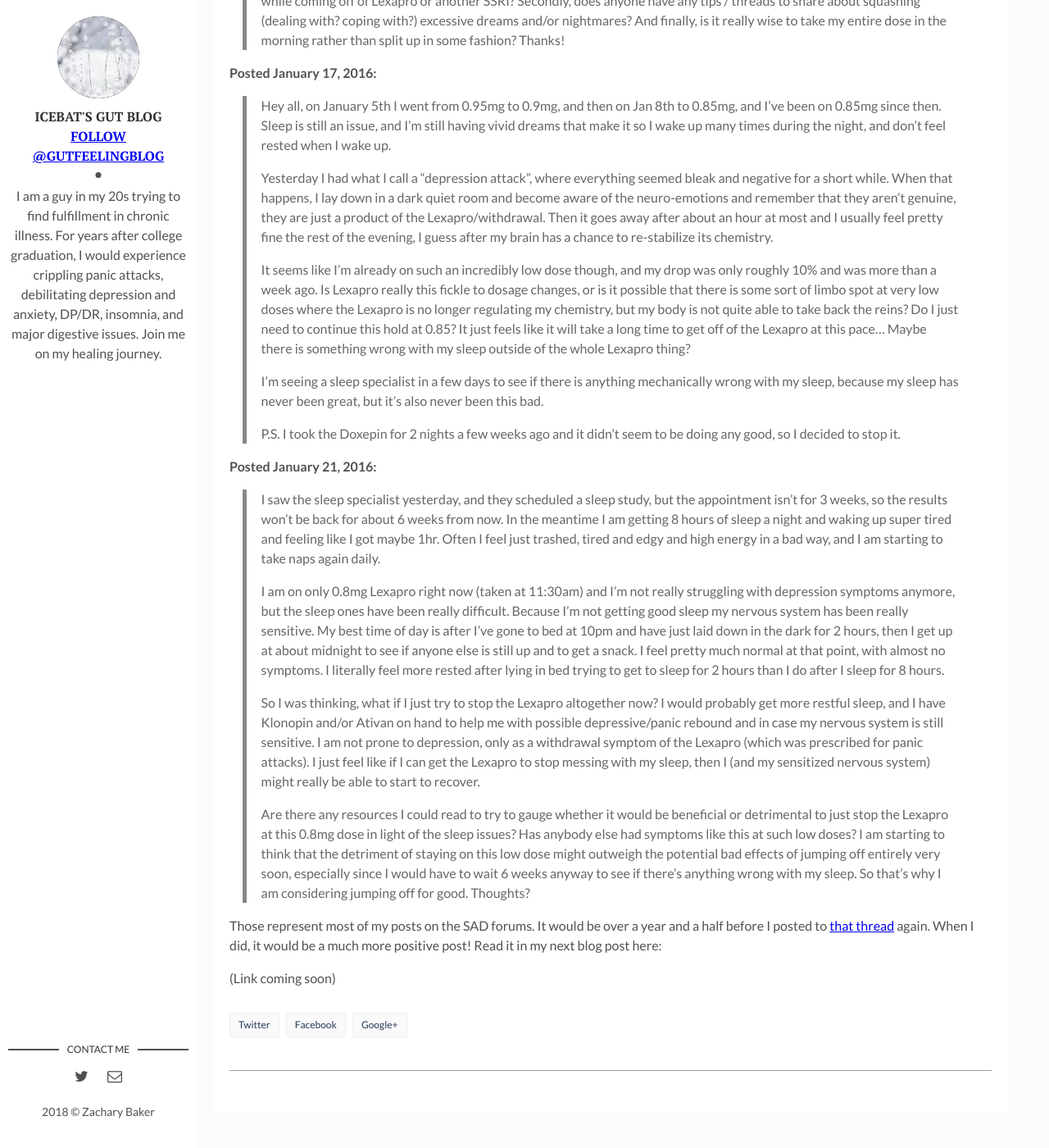
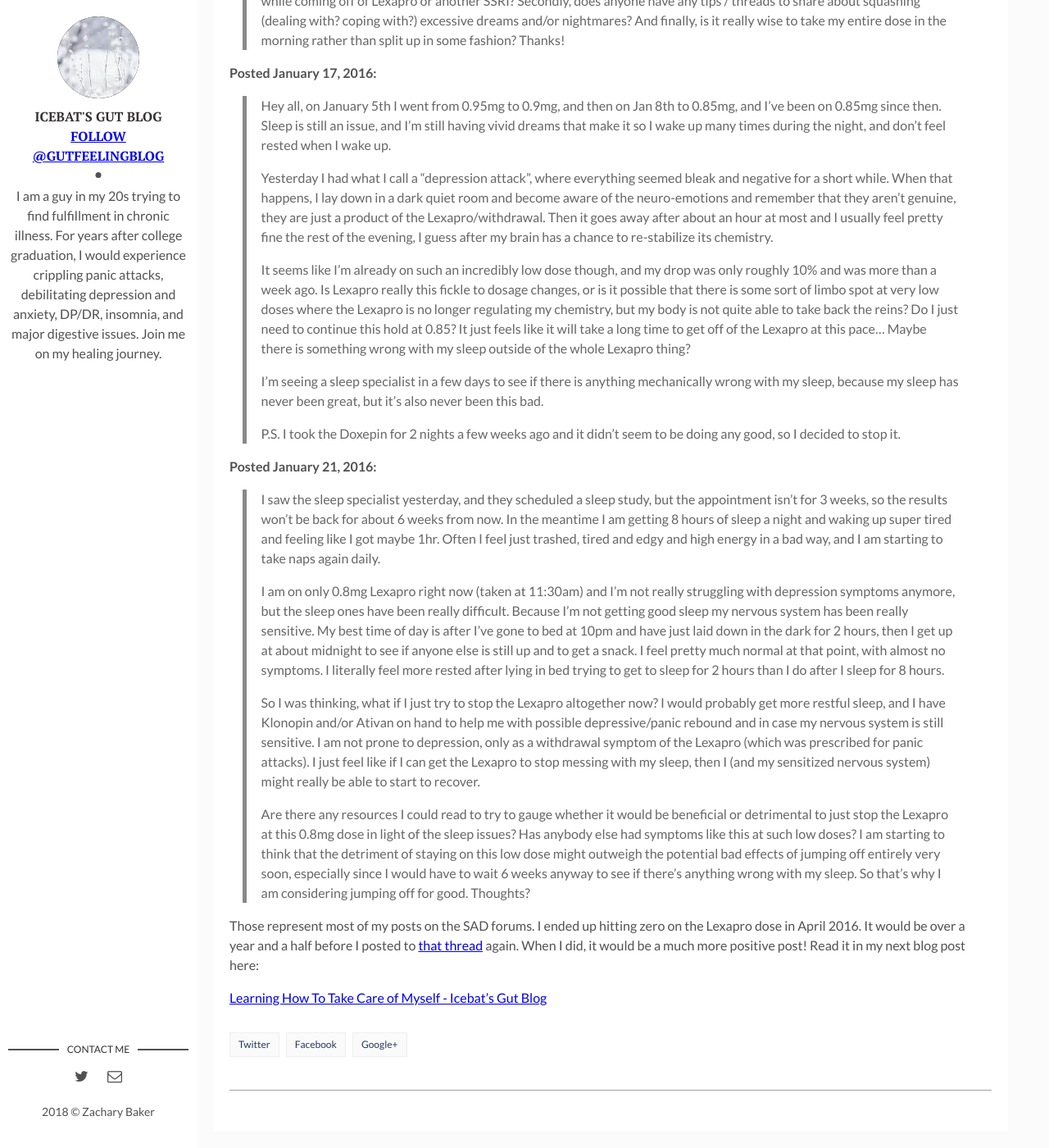
Before and after one commit to gutblog/gutblog.github.io, a Jekyll site: the page built from _posts/2015-11-14-full-panic-lexapro-living.markdown, in a window 1280 px wide and 1400 px high, scrolled down 5258 px. Shown: the whole window at 82% size. Built offline with Jekyll 4.4.1, drawn with Linux system fonts in a browser that asks for light colours; comment, search, counter and statistics services are not loaded; before the commit the page ends 6634 px from its top, so only the background shows below that.

Commit message:
Small additions and formatting fixes

```diff
--- a/_layouts/main.html
+++ b/_layouts/main.html
@@ -8,7 +8,7 @@
       <div class="cover-author-image">
         <a href="{{site.baseurl}}/"><img src="{{site.baseurl}}/assets/img/{% if site.author-img %}{{site.author-img}}{% endif %}" alt="{{site.author}}"></a>
       </div>
-      <div class="author-name">{{site.displaytitle}}
+      <div class="author-name"><a class="site-title-link" href="{{site.baseurl}}/">{{site.displaytitle}}</a>
       <br>
         <a href="https://twitter.com/gutfeelingblog?ref_src=twsrc%5Etfw" class="twitter-follow-button" data-dnt="true" data-show-count="false">Follow @gutfeelingblog</a><script async src="https://platform.twitter.com/widgets.js" charset="utf-8"></script>
       </div>
--- a/_posts/2015-11-14-full-panic-lexapro-living.markdown
+++ b/_posts/2015-11-14-full-panic-lexapro-living.markdown
@@ -65,7 +65,6 @@
 **Posted November 19, 2015:**
 
 > Hi Everyone,
-
 >
 > I haven’t been improving as fast as I expected over the last few days. I’m still getting very interrupted sleep with vivid and sometimes unpleasant dreams, and feeling anxious and depressed in the morning and at night, despite taking 0.5mg ativan at 4pm daily (which maybe helps 50% for a few hours, during my worst time of the day). I’m tired all the time and my appetite is shot - every day my stomach feels bad after I eat anything. It’s been difficult to get enough food in me every day, but I’ve been counting calories and trying to eat all day to get up to at least 2000. I’ve been making sure to drink enough water, and I am walking at least 2 miles every day (sometimes 3 or 4). Often when the evening comes I barely have the mental composure to watch videos on the internet - if I’m lucky I’ll be able to play some mellow video games sometime in the late morning or late evening. I’m getting mood swings between feeling mostly normal and feeling panicky along with terrible gnawing anxiety and depression.
 >
@@ -78,7 +77,7 @@
 **Posted December 30, 2015:**
 
 > Update!
-
+>
 > The transition from the pills to the liquid lexapro was difficult (this leads me to believe that it is absorbed differently) but I feel like I’m slowly starting to improve. I am benzo-free again (the withdrawal was unpleasant but only lasted a couple of days, and was a piece of cake compared to Lexapro). I’m able to play video games with friends again some nights depending on how I feel, and during my on-days I’ve been able to spend a couple hours out of the house (during my off-days it sometimes even feels difficult to get out for a 15 minute walk). I am able to generally eat normal food now, though I stay away from anything greasy or spicy. For reference, I went from a ~1.25mg fragment of a 5mg pill daily to 0.95mg liquid formulation.
 >
 > So my entire daily formulation has been as follows: 0.95mg Lexapro at 11:30am, multivitamin probiotic and fish oil at night. During the day I have been walking 1 mile around the neighborhood, though just today I was able to bump that up to 2mi again (hopefully I will be able to keep that up!), and eventually I may be able to do a daily 4mi again.
@@ -116,6 +115,6 @@
 >
 > Are there any resources I could read to try to gauge whether it would be beneficial or detrimental to just stop the Lexapro at this 0.8mg dose in light of the sleep issues? Has anybody else had symptoms like this at such low doses? I am starting to think that the detriment of staying on this low dose might outweigh the potential bad effects of jumping off entirely very soon, especially since I would have to wait 6 weeks anyway to see if there's anything wrong with my sleep. So that's why I am considering jumping off for good. Thoughts?
 
-Those represent most of my posts on the SAD forums. It would be over a year and a half before I posted to [that thread](https://survivingantidepressants.org/topic/10584-icebat-lexapro-escitalopram-withdrawal/) again. When I did, it would be a much more positive post! Read it in my next blog post here:
+Those represent most of my posts on the SAD forums. I ended up hitting zero on the Lexapro dose in April 2016. It would be over a year and a half before I posted to [that thread](https://survivingantidepressants.org/topic/10584-icebat-lexapro-escitalopram-withdrawal/) again. When I did, it would be a much more positive post! Read it in my next blog post here:
 
-(Link coming soon)
+[Learning How To Take Care of Myself - {{ site.title }}](../learning-how-to-take-care-of-myself/)
--- a/assets/css/main.css
+++ b/assets/css/main.css
@@ -1449,3 +1449,8 @@
 .twitter-follow-button {
     margin-top: 5px;
 }
+
+a.site-title-link {
+    color: inherit;
+    text-decoration: inherit;
+}
```
